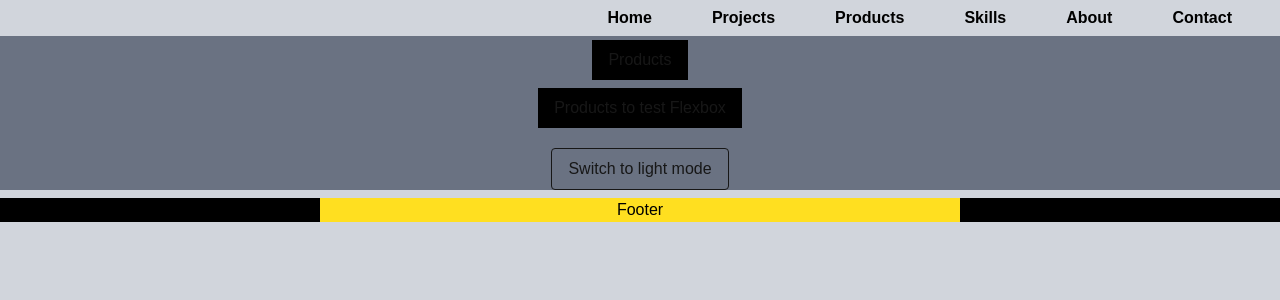
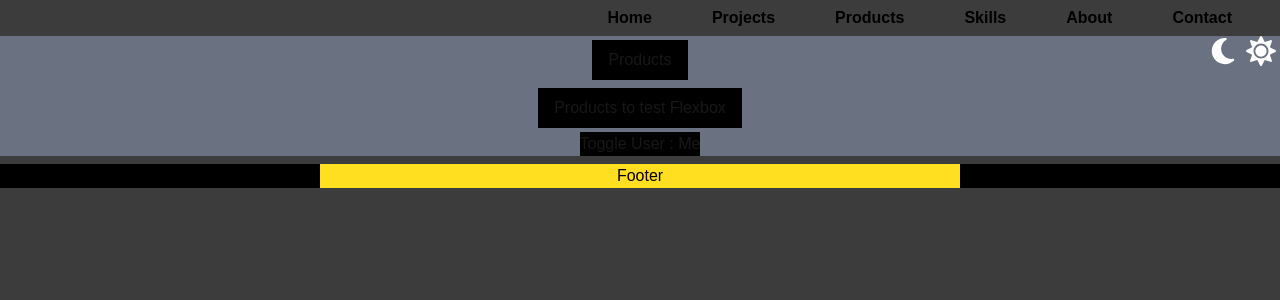
Before and after one commit to AbdullahShah66666/NextJs-Projects, a Next.js app: page / in a window 1280 px wide. Shown: the top 300 px of the page. Built offline with nearby package versions, Linux system fonts and the light colour scheme.

Commit message:
Switched From npm To pnpm For Speed

```diff
--- a/package.json
+++ b/package.json
@@ -6,6 +6,9 @@
     "dev": "next dev --turbopack",
     "build": "next build",
     "start": "next start",
+    "d": "npm run dev",
+    "b": "npm run build",
+    "s": "npm run start",
     "lint": "eslint .",
     "lint:fix": "eslint . --ext .js,.jsx,.ts,.tsx --fix",
     "format": "prettier --write .",
--- a/src/app/globals.css
+++ b/src/app/globals.css
@@ -6,11 +6,11 @@
 }
 
 html.light {
-  --bg: #ffffff;
+  --bg: #f7f1f1;
   --text: #000000;
 }
 html.dark {
-  --bg: oklch(87.2% 0.01 258.338);
+  --bg: #3d3c3c;
   --text: #ffffff;
 }
 
--- a/src/app/layout.tsx
+++ b/src/app/layout.tsx
@@ -1,6 +1,7 @@
-import { ThemeProvider } from "@/components/features/theme";
 import Footer from "@/components/layout/footer";
 import Header from "@/components/layout/header";
+import { ThemeProvider } from "@/components/theme/themeContext";
+import { UserProvider } from "@/components/users/userContext";
 
 import clsx from "clsx";
 
@@ -40,11 +41,13 @@ export default function RootLayout({
           "flex-col"
         )}
       >
-        <ThemeProvider >
-          <Header />
-          {children}
-          <Footer />
-        </ThemeProvider>
+        <UserProvider>
+          <ThemeProvider>
+            <Header />
+            {children}
+            <Footer />
+          </ThemeProvider>
+        </UserProvider>
       </body>
     </html>
   );
--- a/src/app/page.tsx
+++ b/src/app/page.tsx
@@ -7,7 +7,8 @@ const ButtonForPractice = dynamic(
   }
 );*/
 
-import ThemeToggle from "@/components/layout/toggleTheme";
+import UserToggle from "@/components/users/userToggle";
+
 import Link from "next/link";
 
 export default function Home() {
@@ -19,7 +20,7 @@ export default function Home() {
       <h1 className='py-2 px-4 my-1 bg-black'>
         <Link href='/products'>Products to test Flexbox</Link>
       </h1>
-      <ThemeToggle />
+      <UserToggle />
     </div>
   );
 }
--- a/src/components/features/to-do-list.tsx
+++ b/src/components/features/to-do-list.tsx
@@ -160,7 +160,7 @@ export default function ToDoList() {
                       paddingbottom: { duration: 0.5 },
                     }}
                     whileHover={{ scale: 1.03 }}
-                    className='flex justify-between items-center gap-2 p-2 bg-red-200 overflow-hidden'
+                    className='flex justify-between items-center gap-2 p-2 overflow-hidden'
                   >
                     <span className='break-words text-black'>{task}</span>
                     <CiCircleMinus
--- a/src/components/layout/header.tsx
+++ b/src/components/layout/header.tsx
@@ -1,5 +1,6 @@
 "use client";
 
+import ThemeToggle from "@/components/theme/themeTogglingButton";
 import { AnimatePresence, motion } from "framer-motion";
 import Link from "next/link";
 import { useEffect, useRef, useState } from "react";
@@ -66,6 +67,7 @@ export default function Header() {
         ))}
       </div>
 
+      <div className='flex flex-row justify-between'>
         {/* Toggle Icon */}
         <div
           ref={toggleIconRef}
@@ -99,6 +101,11 @@ export default function Header() {
               </motion.div>
             )}
           </AnimatePresence>
+        </div>
+        {/* Theme Toggling Icons */}
+        <div className='flex flex-row gap-2 absolute right-1'>
+          <ThemeToggle />
+        </div>
       </div>
 
       {/* Sidebar */}
--- a/src/components/layout/toggleTheme.tsx
+++ /dev/null
@@ -1,13 +0,0 @@
-"use client";
-
-import { useTheme } from "@/components/features/theme";
-
-export default function ThemeToggle() {
-  const { theme, toggleTheme } = useTheme();
-
-  return (
-    <button onClick={toggleTheme} className='px-4 py-2 rounded border mt-4'>
-      Switch to {theme === "light" ? "dark" : "light"} mode
-    </button>
-  );
-}
--- a/src/components/features/theme.tsx
+++ b/src/components/theme/themeContext.tsx
@@ -1,12 +1,14 @@
 "use client";
 
-import { createContext, useContext, useEffect, useState } from "react";
+import { createContext, ReactNode, useContext, useEffect, useState } from "react";
 
 type Theme = "light" | "dark";
 
 interface ThemeContextType {
   theme: Theme;
   toggleTheme: () => void;
+  darkTheme: () => void;
+  lightTheme: () => void;
 }
 
 const ThemeContext = createContext<ThemeContextType | null>(null);
@@ -14,8 +16,14 @@ const ThemeContext = createContext<ThemeContextType | null>(null);
 export const ThemeProvider = ({ children }: { children: ReactNode }) => {
   const [theme, setTheme] = useState<Theme>("dark");
 
-  const toggleTheme = () => {
-    setTheme((prev) => (prev === "light" ? "dark" : "light"));
+  // const toggleTheme = () => {
+  //   setTheme((prev) => (prev === "light" ? "dark" : "light"));
+  // };
+  const darkTheme = () => {
+    setTheme("dark");
+  };
+  const lightTheme = () => {
+    setTheme("light");
   };
 
   useEffect(() => {
@@ -33,7 +41,7 @@ export const ThemeProvider = ({ children }: { children: ReactNode }) => {
   }, [theme]);
 
   return (
-    <ThemeContext.Provider value={{ theme, toggleTheme }}>
+    <ThemeContext.Provider value={{ theme, darkTheme, lightTheme }}>
       {children}
     </ThemeContext.Provider>
   );
--- /dev/null
+++ b/src/components/theme/themeTogglingButton.tsx
@@ -0,0 +1,30 @@
+"use client";
+
+import { useTheme } from "@/components/theme/themeContext";
+import { FaSun } from "react-icons/fa";
+import { FaMoon } from "react-icons/fa6";
+
+export default function ThemeToggle() {
+  const { theme, darkTheme, lightTheme } = useTheme();
+
+  return (
+    <>
+      {/* <button
+        onClick={toggleTheme}
+        className='px-4 py-2 rounded border mt-4 bg-black'
+      >
+        Switch to {theme === "light" ? "dark" : "light"} mode
+      </button> */}
+      <FaMoon
+        onClick={darkTheme}
+        color={theme === "light" ? "black" : "white"}
+        size={30}
+      />
+      <FaSun
+        onClick={lightTheme}
+        color={theme === "light" ? "black" : "white"}
+        size={30}
+      />
+    </>
+  );
+}
--- /dev/null
+++ b/src/components/users/userContext.tsx
@@ -0,0 +1,30 @@
+"use client";
+
+import { createContext, ReactNode, useContext, useState } from "react";
+
+type User = "Me" | "Guest";
+
+interface UserContextType {
+  user: User;
+  toggleUser: () => void;
+}
+
+const UserContext = createContext<UserContextType | null>(null);
+
+export const UserProvider = ({ children }: { children: ReactNode }) => {
+  const [user, setUser] = useState<User>("Me");
+
+  const toggleUser = () => {
+    setUser((prev) => (prev === "Me" ? "Guest" : "Me"));
+  };
+  return (
+    <UserContext.Provider value={{ user, toggleUser }}>
+      {children}
+    </UserContext.Provider>
+  );
+};
+
+export const useUser = () => {
+  const userContext = useContext(UserContext);
+  return userContext;
+};
--- /dev/null
+++ b/src/components/users/userToggle.tsx
@@ -0,0 +1,18 @@
+"use client";
+
+import { useUser } from "@/components/users/userContext";
+import { useEffect } from "react";
+
+export default function UserToggle() {
+  const { user, toggleUser } = useUser();
+
+  useEffect(() => {
+    console.log({ user });
+  }, [user]);
+
+  return (
+    <button className='bg-black cursor-pointer' onClick={toggleUser}>
+      Toggle User : {user}
+    </button>
+  );
+}
```
Also changed, not shown: 2 other files (tests, documents, lock files or other folders). Lines whose indentation alone changed are shown as unchanged.
